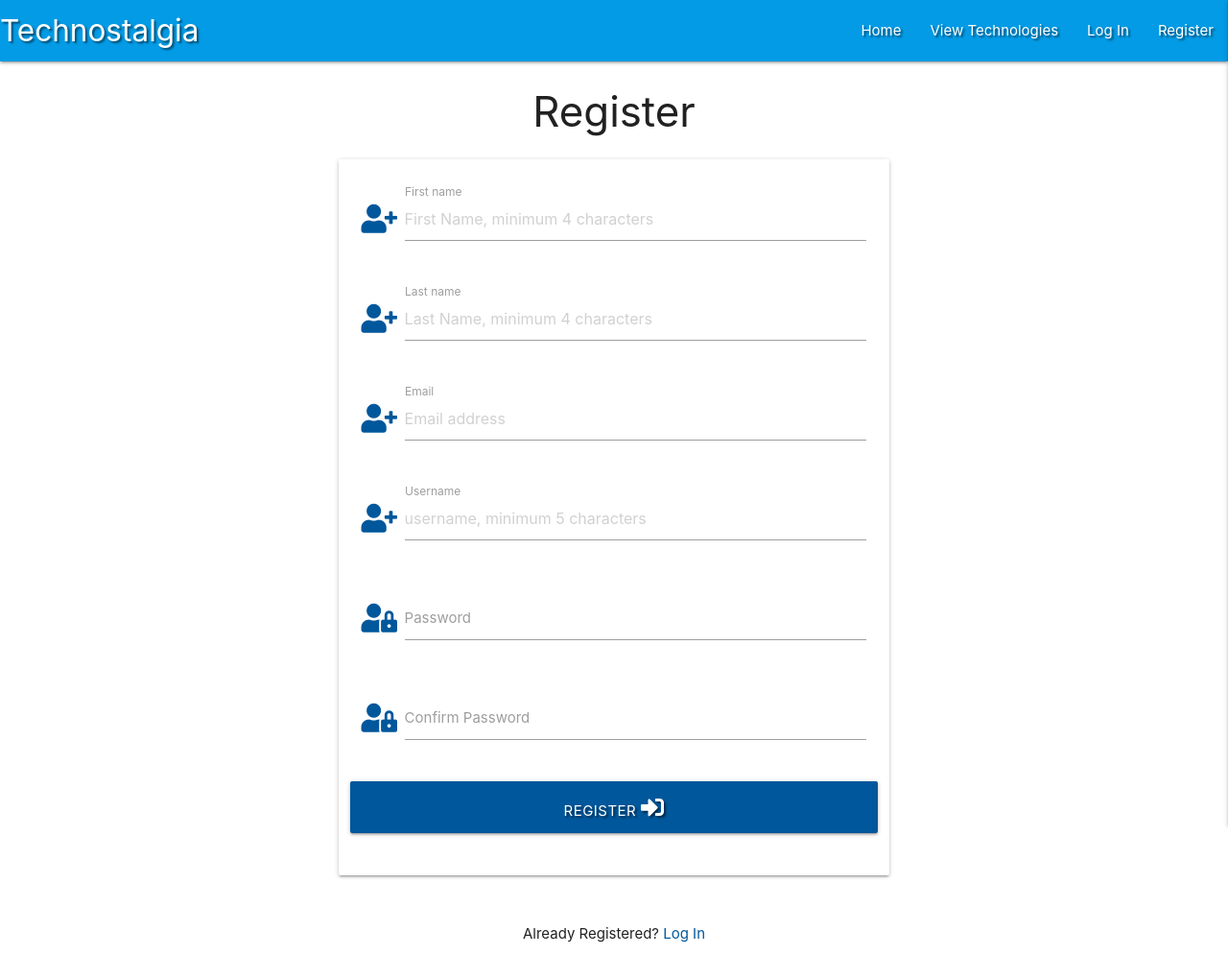
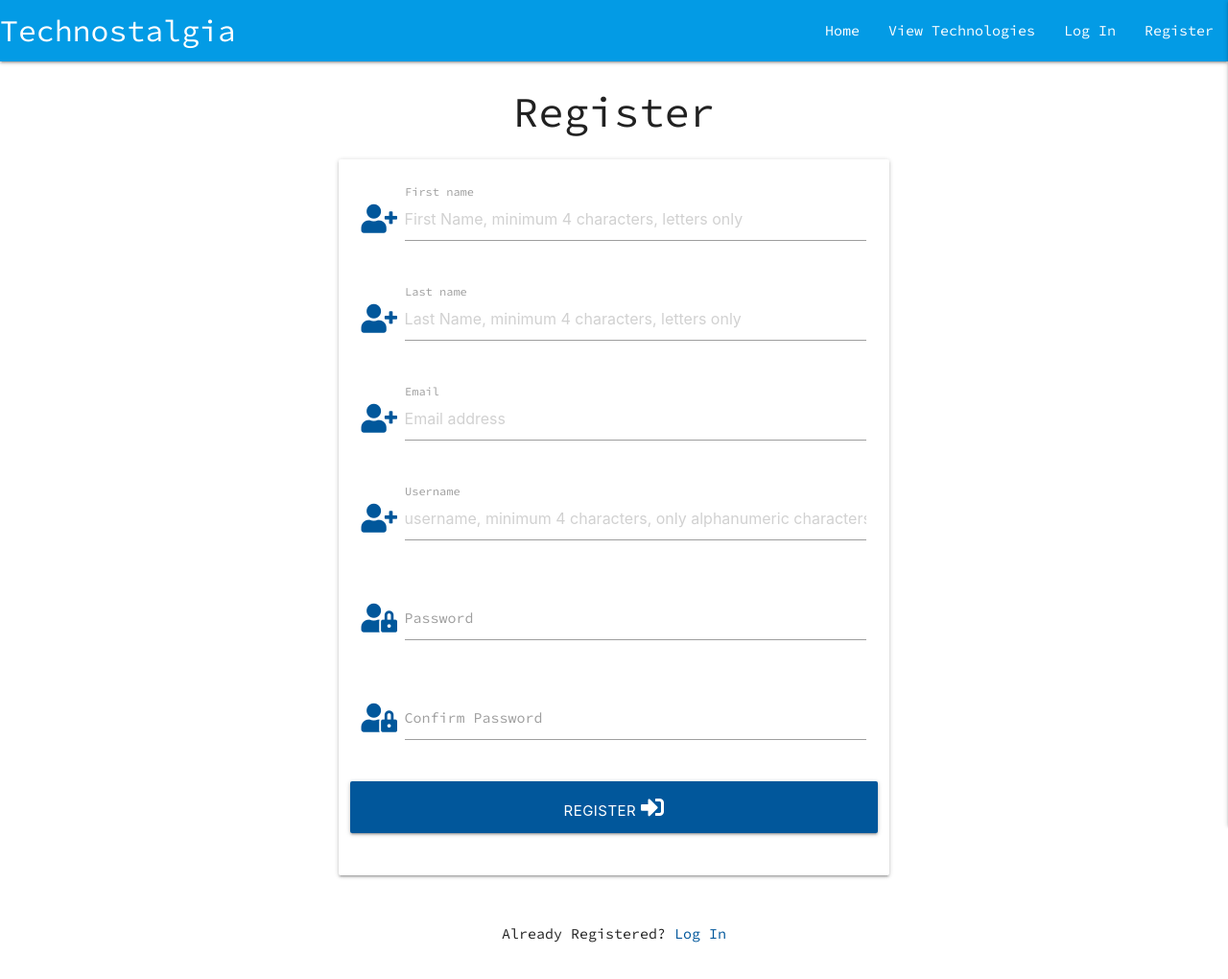
Before and after one commit to ConacBreslin/technostalgia, a Flask app: page /registration in a window 1280 px wide. Shown: the whole page at 96% size. Run offline with Flask 2, Linux system fonts and the light colour scheme; some libraries are stand-ins or nearby versions.

Commit message:
Set allowed parameters on registration inputs

```diff
--- a/app.py
+++ b/app.py
@@ -74,19 +74,19 @@ def login():
             if check_password_hash(
                     existing_user["password"], request.form.get("password")):
                         session["user"] = request.form.get("username").lower()
-                        flash("Welcome, {}".format(
+                        flash("Welcome, {}, you have successfully logged in".format(
                             request.form.get("username")))
                         return redirect(url_for(
                             "get_technologies", username=session["user"]))
 
             else:
                 # invalid password match
-                flash("Incorrect Username and/or Password")
+                flash("Incorrect Username and/or Password. Please try again")
                 return redirect(url_for("login"))
 
         else:
             # username doesn't exist
-            flash("Incorrect Username and/or Password")
+            flash("Incorrect Username and/or Password. Please try again")
             return redirect(url_for("login"))
 
     return render_template("login.html")
--- a/static/css/style.css
+++ b/static/css/style.css
@@ -1,3 +1,8 @@
+@import url('https://fonts.googleapis.com/css2?family=Source+Code+Pro&display=swap');
+
+ body  {font-family: 'Source Code Pro', monospace;};
+
+
 .text-shadow {
     text-shadow: 2px 2px 2px rgba(0, 0, 0, 0.5);
 }
--- a/templates/registration.html
+++ b/templates/registration.html
@@ -11,7 +11,7 @@
 					<div class="input-field col s12">
 						<i class="fas fa-user-plus prefix light-blue-text text-darken-4"></i>
 						<input id="first_name" name="first_name" type="text" minlength="4"
-                            maxlength="15" pattern="^[a-zA-Z0-9]{5,15}$" class="validate" placeholder = "First Name, minimum 4 characters" required>
+                            maxlength="20" pattern="^[a-zA-Z]{4,20}$" class="validate" placeholder = "First Name, minimum 4 characters, letters only" required>
 						<label for="first_name">First name</label>
 					</div>
                 </div>
@@ -20,7 +20,7 @@
 					<div class="input-field col s12">
 						<i class="fas fa-user-plus prefix light-blue-text text-darken-4"></i>
 						<input id="last_name" name="last_name" type="text" minlength="4"
-                            maxlength="15" pattern="^[a-zA-Z0-9]{5,15}$" class="validate" placeholder = "Last Name, minimum 4 characters"required>
+                            maxlength="20" pattern="^[a-zA-Z]{4,20}$" class="validate" placeholder = "Last Name, minimum 4 characters, letters only"required>
 						<label for="last_name">Last name</label>
 					</div>
                 </div>
@@ -36,8 +36,8 @@
                 <div class="row">
 					<div class="input-field col s12">
 						<i class="fas fa-user-plus prefix light-blue-text text-darken-4"></i>
-						<input id="username" name="username" type="text" minlength="5"
-                            maxlength="15" pattern="^[a-zA-Z0-9]{5,15}$" class="validate" placeholder = "username, minimum 5 characters" required>
+						<input id="username" name="username" type="text" minlength="4"
+                            maxlength="20" pattern="^[a-zA-Z0-9]{4,15}$" class="validate" placeholder = "username, minimum 4 characters, only alphanumeric characters allowed" required>
 						<label for="username">Username</label>
 					</div>
                 </div>
```
Also changed, not shown: README.md.
